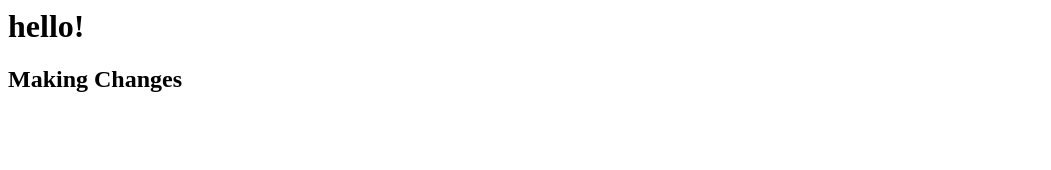
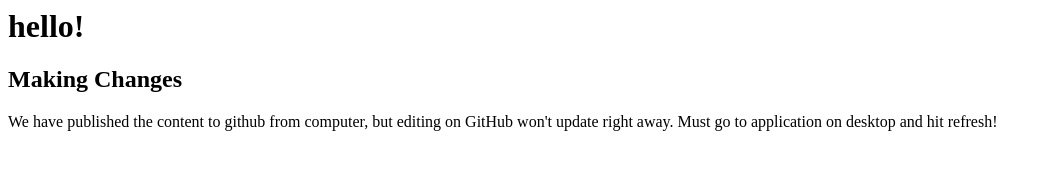
Before and after one commit to davidboyledesign/mysite, a plain HTML site: page index.html in a window 1280 px wide. Shown: the whole page, without its empty margins (0-1051 px from the left). Drawn offline with Linux system fonts and the light colour scheme.

Commit message:
Update index.html
Adding text / Must sync on App

```diff
--- a/index.html
+++ b/index.html
@@ -1,4 +1,3 @@
-
 <!DOCTYPE html/>
 
 <head>
@@ -17,5 +16,8 @@ Project: COMP 1950 / Class 10 / Github
 <h1> hello!</h1>
 <h2> Making Changes</h2>
 
+<p> We have published the content to github from computer, but editing on GitHub won't update right away.
+Must go to application on desktop and hit refresh!</p>
+
 </body>
 </html>
```
